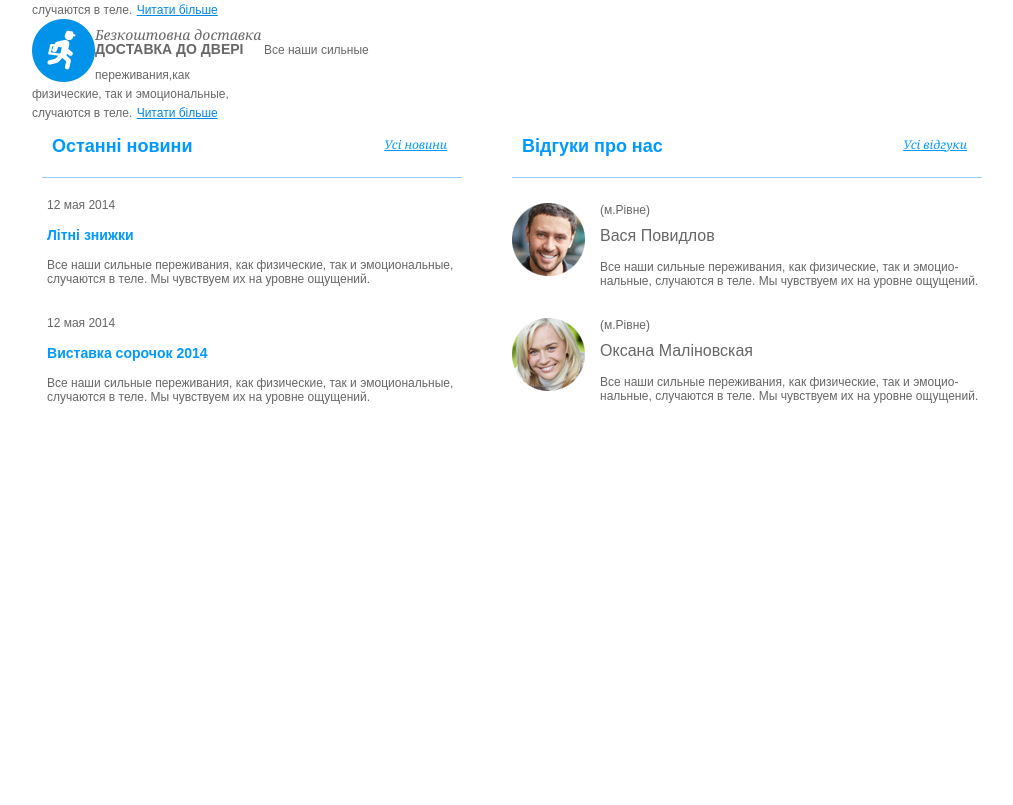
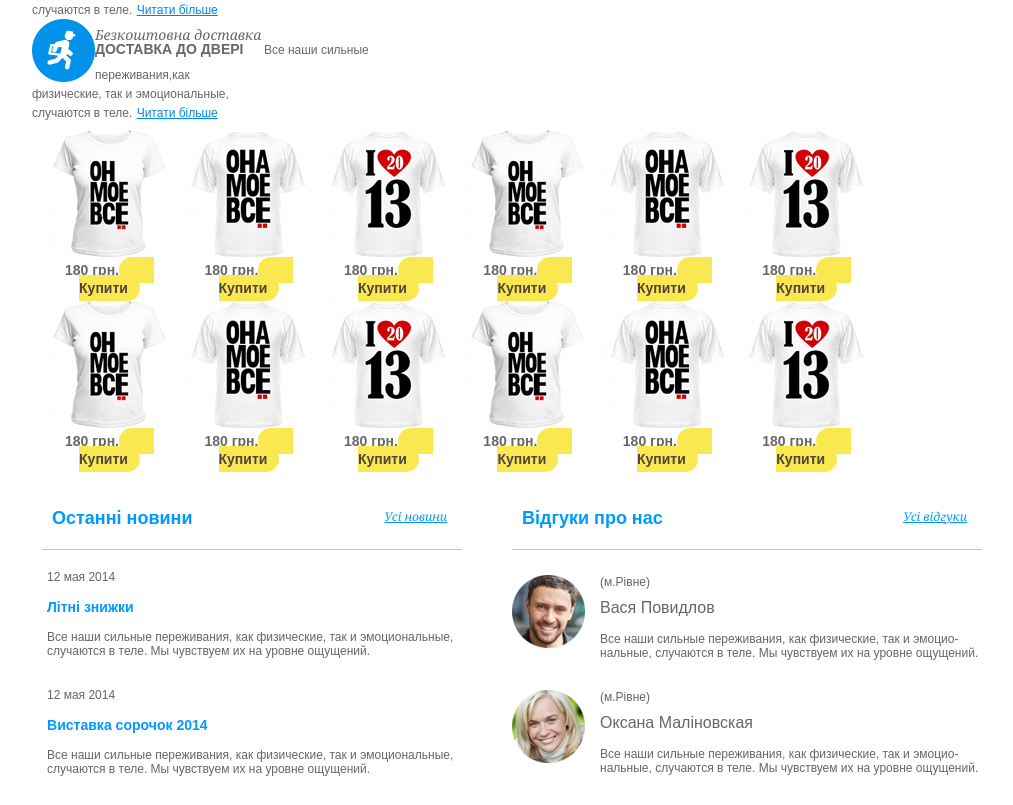
Before and after one commit to kostyahelbr/Futbolki, a plain HTML site: page index.html in a window 1280 px wide. Shown: the part 940-1745 px from the top of the page, without its empty margins (128-1141 px from the left). Before the commit the page ends 1373 px from the top, so only its background shows below. Drawn offline with Linux system fonts and the light colour scheme.

Commit message:
first versioun in my branch

```diff
--- a/css/style.css
+++ b/css/style.css
@@ -615,3 +615,51 @@ h3{
 	font-size: 16px;
 	padding: 10px 0 15px 0;
 }
+
+.btn{
+    text-decoration: none;
+    font-size: 14px;
+    color: #4e443b;
+    position: relative;
+    background-color: #fae851;
+    border-radius: 14px;
+    width: 96px;
+    padding: 5px 12px 5px 35px;
+    font-weight: bold;
+}
+.btn:before{
+    content: '';
+    position: absolute;
+    background: url(../images/spritesheet.png) no-repeat;
+}
+
+.btn.buy:before {
+    background-position: -82px -31px;
+    height: 19px;
+    width: 19px;
+    left: 12px;
+    top: 5px;
+}
+
+.product-tape{
+    padding: 0 10px;
+    display: inline-block;
+    margin-bottom: 30px;
+}
+
+.product-tape_item{
+    display: inline-block;
+    text-align: center;
+    width: 135px;
+}
+
+.product-tape_item span{
+    font-family: Arial;
+    font-size: 14px;
+    font-weight: bold;
+    color: #676767;
+}
+
+.product-tape.item a {
+    text-align: center;
+}
--- a/index.html
+++ b/index.html
@@ -218,7 +218,68 @@
 
         </div>
         <div class="clear"></div>
-
+    <div class="product-tape">
+    <div class="product-tape_item">
+        <a href="#"><img src="images/t_mini6.png"></a>
+        <span>180 грн.</span>
+        <a class="btn buy" href="#">Купити</a>
+    </div>
+    <div class="product-tape_item">
+        <a href="#"><img src="images/t_mini7.png"></a>
+        <span>180 грн.</span>
+        <a class="btn buy" href="#">Купити</a>
+    </div>
+    <div class="product-tape_item">
+        <a href="#"><img src="images/t_mini8.png"></a>
+        <span>180 грн.</span>
+        <a class="btn buy" href="#">Купити</a>
+    </div>
+    <div class="product-tape_item">
+        <a href="#"><img src="images/t_mini6.png"></a>
+        <span>180 грн.</span>
+        <a class="btn buy" href="#">Купити</a>
+    </div>
+    <div class="product-tape_item">
+        <a href="#"><img src="images/t_mini7.png"></a>
+        <span>180 грн.</span>
+        <a class="btn buy" href="#">Купити</a>
+    </div>
+    <div class="product-tape_item">
+        <a href="#"><img src="images/t_mini8.png"></a>
+        <span>180 грн.</span>
+        <a class="btn buy" href="#">Купити</a>
+    </div>
+        <div class="product-tape_item">
+        <a href="#"><img src="images/t_mini6.png"></a>
+        <span>180 грн.</span>
+        <a class="btn buy" href="#">Купити</a>
+    </div>
+    <div class="product-tape_item">
+        <a href="#"><img src="images/t_mini7.png"></a>
+        <span>180 грн.</span>
+        <a class="btn buy" href="#">Купити</a>
+    </div>
+    <div class="product-tape_item">
+        <a href="#"><img src="images/t_mini8.png"></a>
+        <span>180 грн.</span>
+        <a class="btn buy" href="#">Купити</a>
+    </div>
+        <div class="product-tape_item">
+        <a href="#"><img src="images/t_mini6.png"></a>
+        <span>180 грн.</span>
+        <a class="btn buy" href="#">Купити</a>
+    </div>
+    <div class="product-tape_item">
+        <a href="#"><img src="images/t_mini7.png"></a>
+        <span>180 грн.</span>
+        <a class="btn buy" href="#">Купити</a>
+    </div>
+    <div class="product-tape_item">
+        <a href="#"><img src="images/t_mini8.png"></a>
+        <span>180 грн.</span>
+        <a class="btn buy" href="#">Купити</a>
+    </div>
+</div>
     </section>
     <div class="news clearfix wrapper">
 			<div class="col-2x">
```
